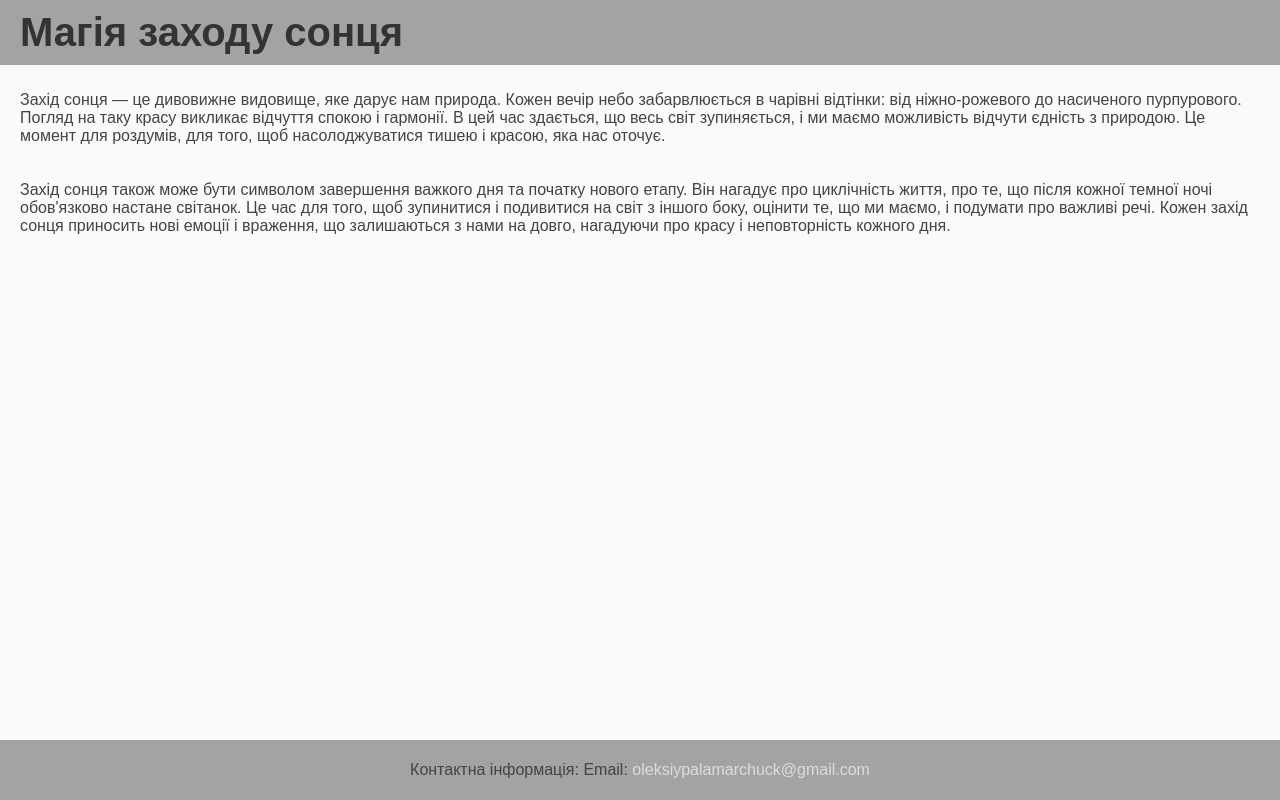
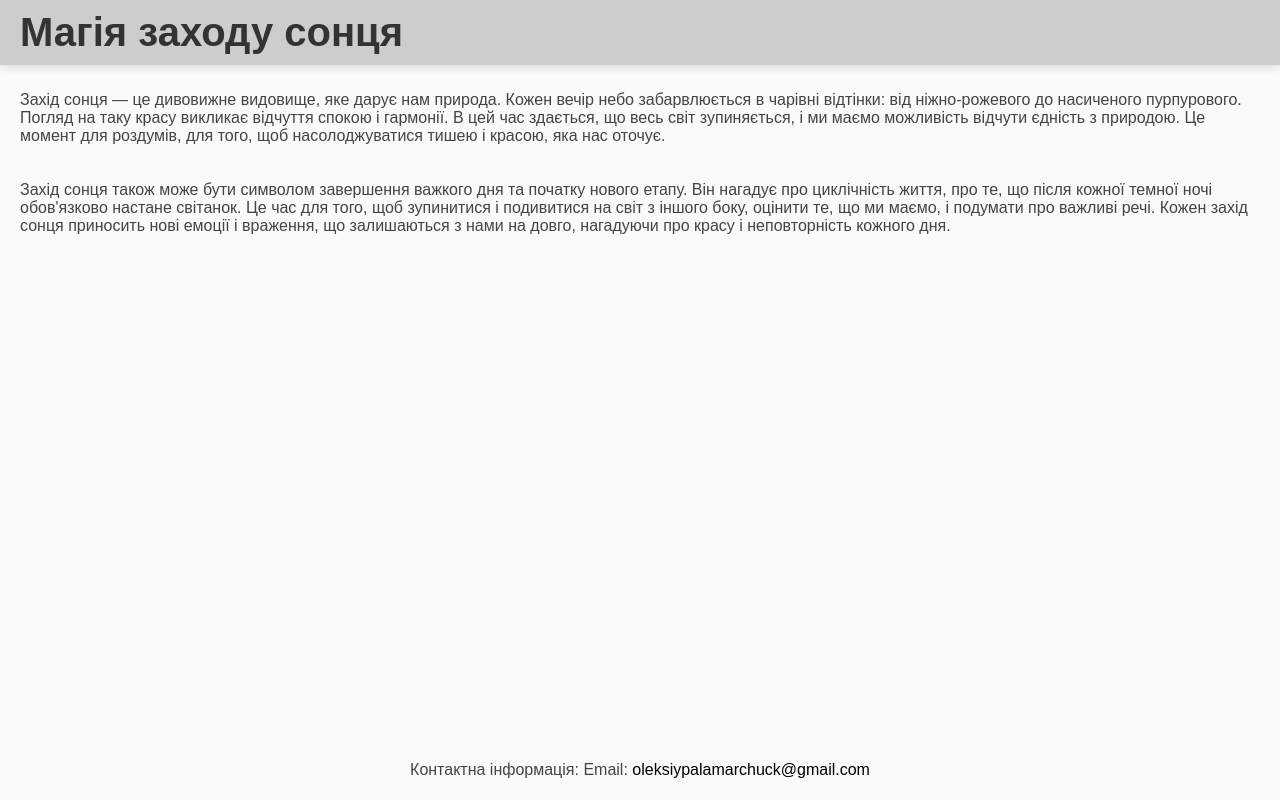
Before and after one commit to PalamarchukOleksii/Final-Test-Web-2024, a plain HTML site: page task2/index.html in a window 1280 px wide. Drawn offline with Linux system fonts and the light colour scheme.

Commit message:
change some styles

```diff
--- a/task2/styles.css
+++ b/task2/styles.css
@@ -25,8 +25,9 @@ p {
 }
 
 header {
-  background-color: #a3a3a3;
+  background-color: #cdcdcd;
   padding: 10px 0;
+  box-shadow: 0 4px 8px rgba(0, 0, 0, 0.1);
 }
 
 header h1 {
@@ -36,18 +37,15 @@ header h1 {
 }
 
 footer {
-  background-color: #a3a3a3;
-  color: #ddd;
   text-align: center;
   padding: 5px 0;
 }
 
 footer a {
-  color: #ddd;
+  color: #000000;
   text-decoration: none;
 }
 
 footer a:hover {
-  color: #121d29;
   text-decoration: underline;
 }
--- a/task3/styles.css
+++ b/task3/styles.css
@@ -24,9 +24,10 @@ h2 {
 }
 
 header {
-  background-color: #4caf50;
+  background-color: #74b576;
   color: white;
   padding: 10px 0;
+  box-shadow: 0 4px 8px rgba(0, 0, 0, 0.1);
 }
 
 header h1 {
@@ -44,8 +45,7 @@ ol {
 }
 
 footer {
-  background-color: #333;
-  color: white;
+  color: #444;
   text-align: center;
   padding: 5px 0;
 }
```
